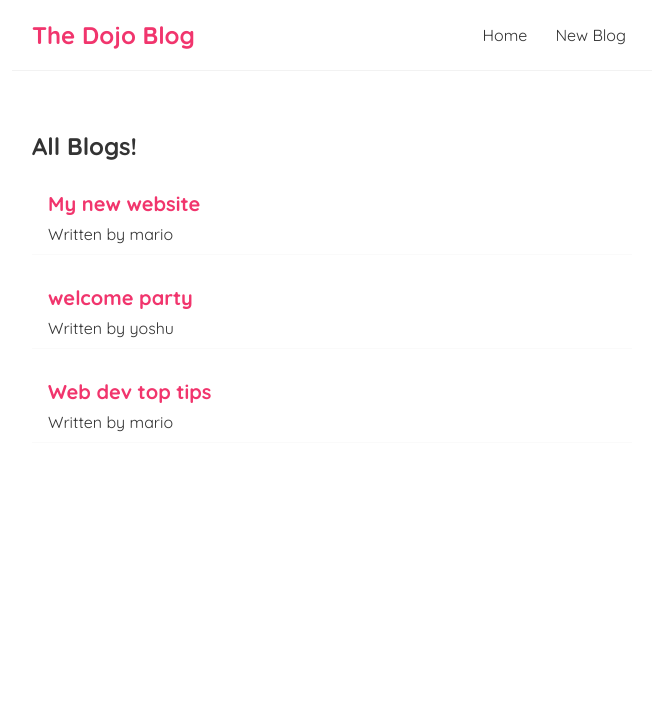
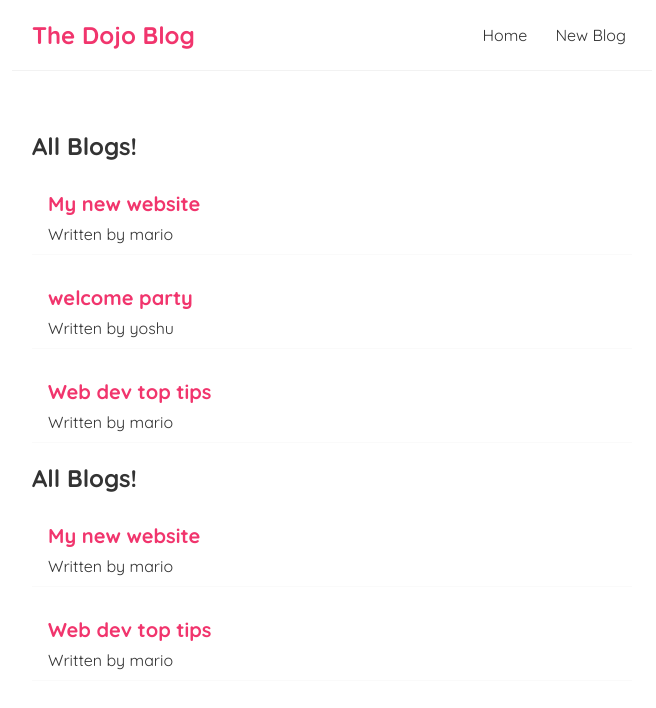
Before and after one commit to muhtasim24/ReactTutorial, a React (Create React App) app in the folder dojo-blog/: page / in a window 1280 px wide. Shown: the top 708 px of the page, without its empty margins (308-964 px from the left). Built offline with nearby package versions, Linux system fonts and the light colour scheme.

Commit message:
passing diff data as props for resuable components

```diff
--- a/dojo-blog/src/Home.js
+++ b/dojo-blog/src/Home.js
@@ -13,6 +13,7 @@
     return (
         <div className="home">
             <BlogList blogs = { blogs } title = "All Blogs!" />
+            <BlogList blogs = { blogs.filter( (blog) => blog.author === 'mario' ) } title = "All Blogs!" />
         </div>
     );
 }
```
